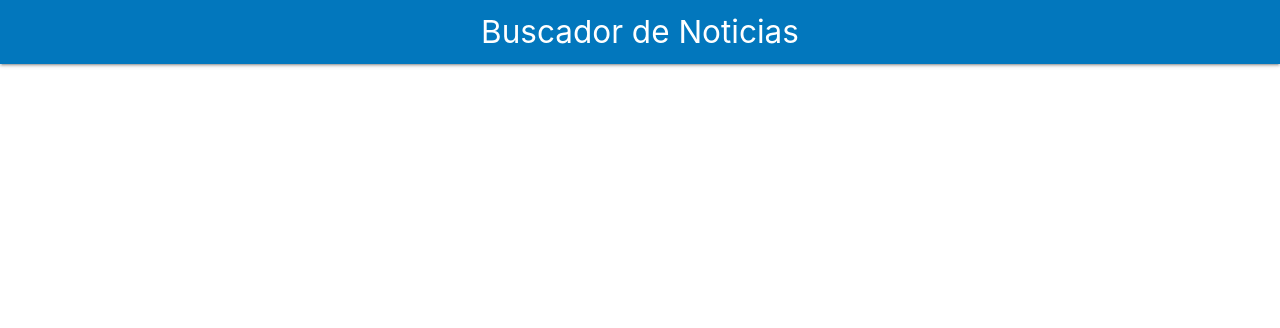
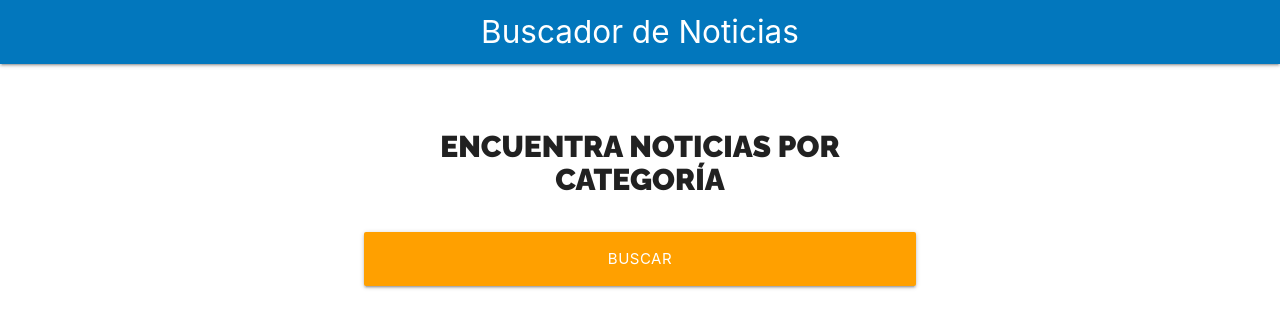
Before and after one commit to dgarciabravo13/noticias, a React (Create React App) app: page / in a window 1280 px wide. Shown: the top 328 px of the page. Built offline with nearby package versions, Linux system fonts and the light colour scheme.

Commit message:
add Form and css module

```diff
--- a/src/App.js
+++ b/src/App.js
@@ -1,12 +1,13 @@
 import React from 'react';
 import Header from "./components/Header";
+import Formulario from "./components/Formulario";
 
 function App() {
   return (
     <>
     <Header titulo="Buscador de Noticias"/>
     <div className="container white">
-
+      <Formulario/>
     </div>
     </>
   );
--- /dev/null
+++ b/src/components/Formulario.js
@@ -0,0 +1,24 @@
+import React from 'react';
+import styles from "./Formulario.module.css"
+
+const Formulario = () => {
+  return (
+    <div className={`${styles.buscador} row`}>
+      <div className="col s12 m8 offset-m2">
+        <form>
+          <h2 className={styles.heading}>Encuentra noticias por categoría</h2>
+
+          <div className="input-field col s12">
+            <input
+              type="submit"
+              className={`${styles['btn-block']} btn-large amber darken-2`}
+              value="Buscar"
+            />
+          </div>
+        </form>
+      </div>
+    </div>
+   );
+}
+
+export default Formulario;
--- /dev/null
+++ b/src/components/Formulario.module.css
@@ -0,0 +1,17 @@
+.heading{
+  font-family: "Raleway", sans-serif;
+  font-weight: 900;
+  font-size: 2rem;
+  text-transform: uppercase;
+  text-align: center;
+}
+
+.buscador{
+  margin-top:2rem;
+  margin-bottom: 2rem;
+  text-align: left;
+}
+
+.btn-block{
+  width: 100%;
+}
```
